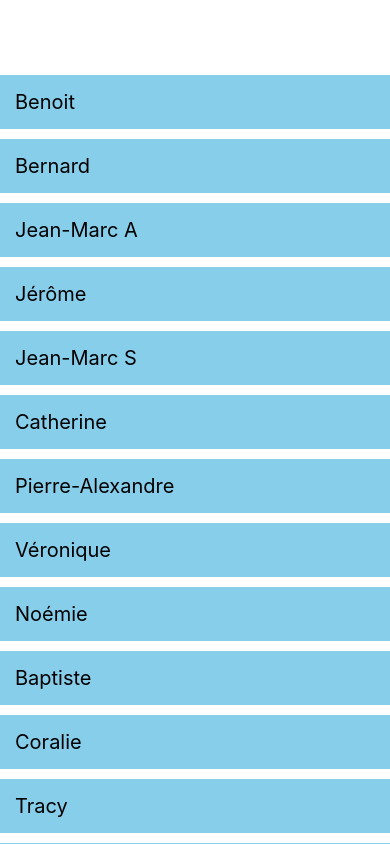
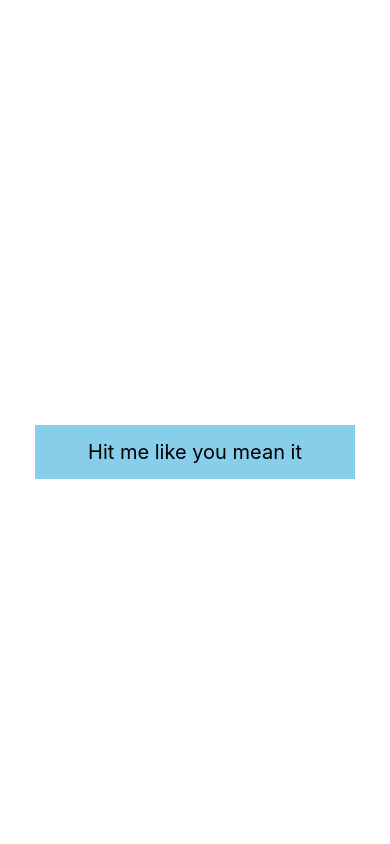
Before and after one commit to Selmastr/TP1.ReactNative, a React Native app: screen / in a window 390 px wide. Built offline with nearby package versions, Linux system fonts and the light colour scheme.

Commit message:
touchableOpacity

```diff
--- a/App.js
+++ b/App.js
@@ -1,41 +1,41 @@
 import { StatusBar } from 'expo-status-bar';
-import { StyleSheet, FlatList, ScrollView, Text, View, Image } from 'react-native';
+import { Component } from 'react';
+import { StyleSheet, TouchableOpacity, Alert, Text, View, Image } from 'react-native';
+
+
 
 export default function App() {
+  const showAlert = () => {
+    Alert.alert('Alert ! \n Good Job.')
+  }
   return (
-    <ScrollView>
-      <View style={{marginTop:70}}>
-        <FlatList
-          data={[
-            {key:'Benoit'},
-            {key:'Bernard'},
-            {key:'Jean-Marc A'},
-            {key:'Jérôme'},
-            {key:'Jean-Marc S'},
-            {key:'Catherine'},
-            {key:'Pierre-Alexandre'},
-            {key:'Véronique'},
-            {key:'Noémie'},
-            {key:'Baptiste'},
-            {key:'Coralie'},
-            {key:'Tracy'},
-            {key:'Sophie'},
-          ]}
-          renderItem={({item})=><Text style={styles.cases}>{item.key}</Text>}
-        />
-      </View>
-    </ScrollView>
-   );
-}
+    <View style={styles.container}>
+      <TouchableOpacity style={styles.buttonContainer} onPress={showAlert}>
+          <Text style={styles.buttonText}>Hit me like you mean it</Text>
+      </TouchableOpacity>
+    </View>
+  )
+  }
 
 // style
 const styles = StyleSheet.create({
   container: {
     flex: 1,
     backgroundColor: '#fff',
-    alignItems : "flex-end",
-    justifyContent:"space-between",
+    alignItems : "center",
+    justifyContent:"center",
     paddingTop : 60,
+  },
+  buttonContainer:{
+    margin:20,
+    justifyContent:"center",
+    backgroundColor: 'skyblue',
+    padding : 15,
+    width : 320,
+  },
+  buttonText:{
+    fontSize:20,
+    textAlign:"center",
   },
   blocs:{
     flexDirection : "row",
```
